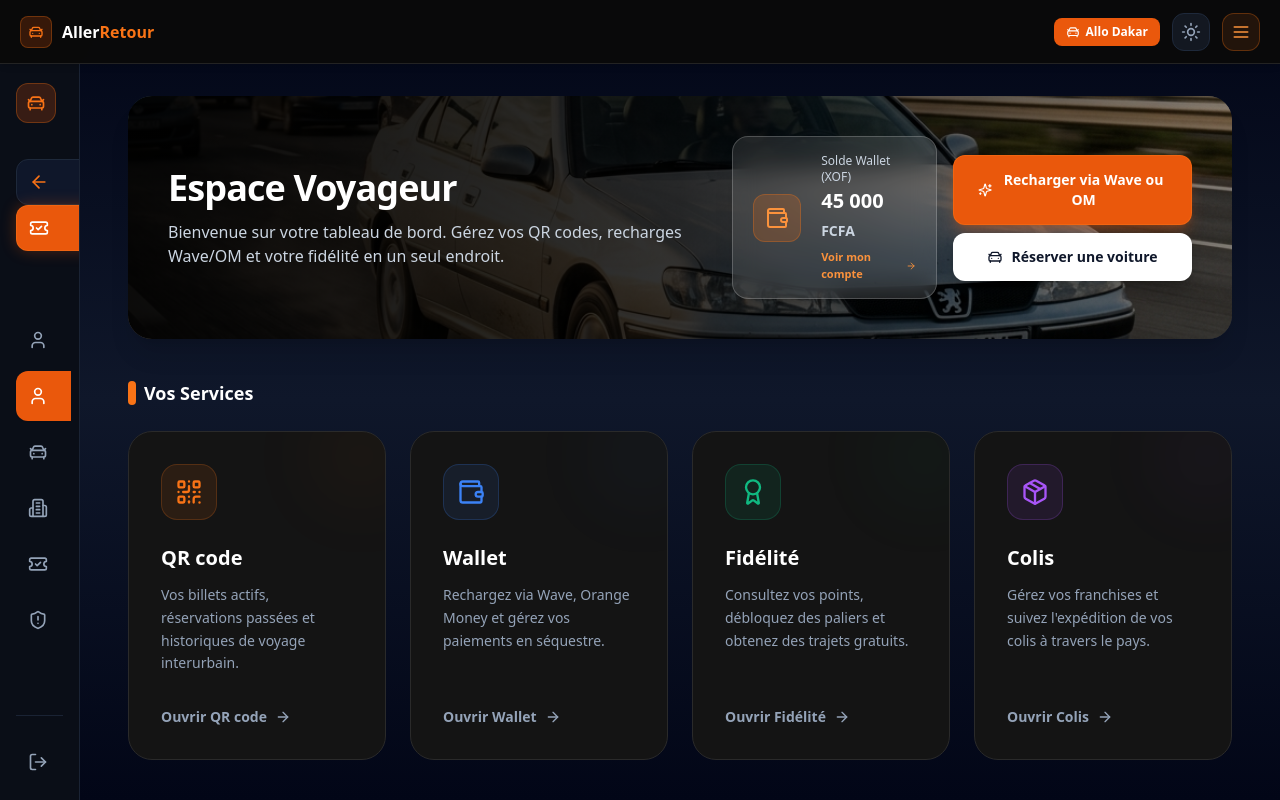
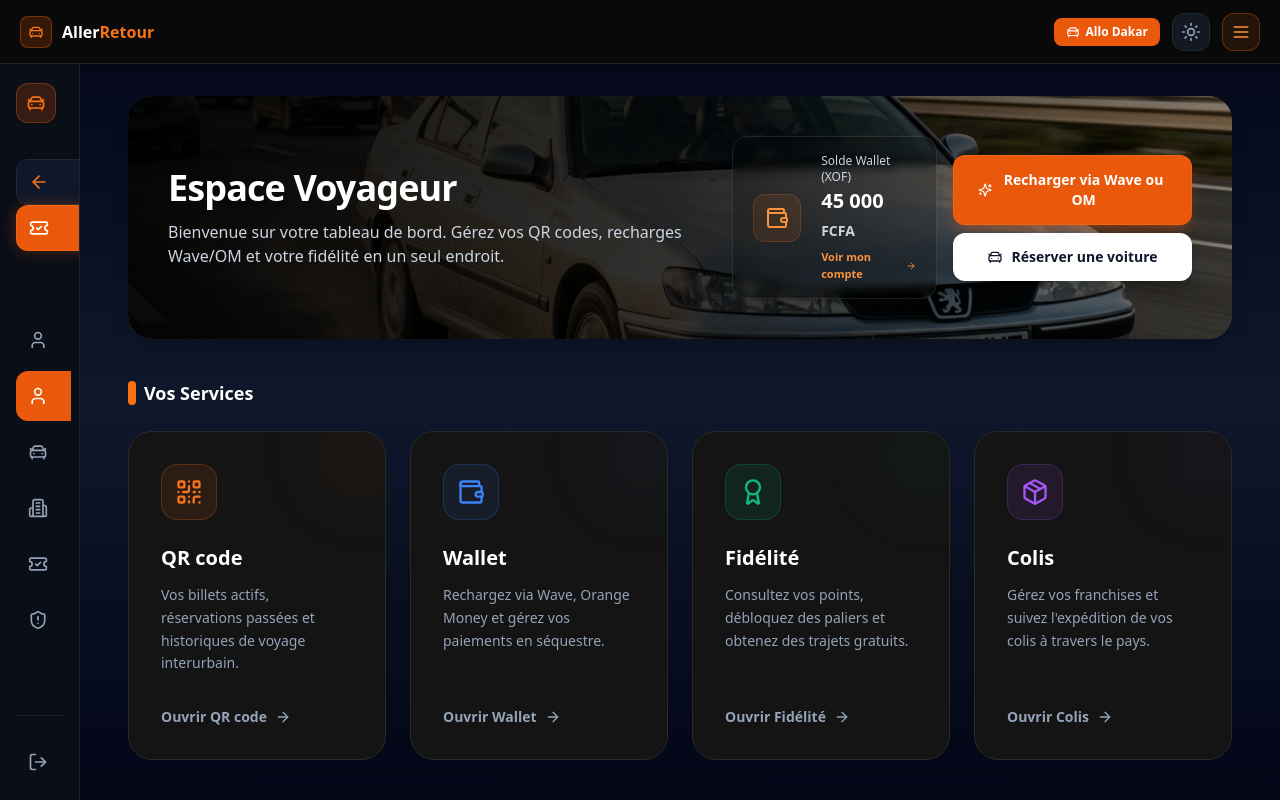
Before and after one commit to migini10/Aller-Retour, a Next.js app in the folder apps/web/: page /dashboard/client in a window 1280 px wide. Built offline with nearby package versions, Linux system fonts and the light colour scheme; no server answers.

Commit message:
style(client): decrease opacity of wallet block to reveal background image

```diff
--- a/apps/web/src/app/dashboard/client/page.tsx
+++ b/apps/web/src/app/dashboard/client/page.tsx
@@ -72,9 +72,9 @@ export default function ClientDashboard() {
             </div>
 
             <div className="flex flex-col sm:flex-row items-stretch sm:items-center gap-4 w-full lg:w-auto">
-              {/* Wallet Card Glassmorphism */}
-              <div className="w-full sm:w-auto bg-white/10 backdrop-blur-md border border-white/20 px-5 py-4 rounded-2xl flex items-center justify-between sm:justify-start gap-5 shadow-xl">
-                <div className="w-12 h-12 rounded-xl bg-orange-500/20 flex items-center justify-center shrink-0 border border-orange-500/30">
+              {/* Wallet Card Glassmorphism - Très transparent pour voir la voiture */}
+              <div className="w-full sm:w-auto bg-black/20 backdrop-blur-sm border border-white/10 px-5 py-4 rounded-2xl flex items-center justify-between sm:justify-start gap-5 shadow-xl transition-all hover:bg-black/30">
+                <div className="w-12 h-12 rounded-xl bg-orange-500/10 flex items-center justify-center shrink-0 border border-orange-500/20">
                   <Wallet className="w-6 h-6 text-orange-400" />
                 </div>
                 <div>
```
